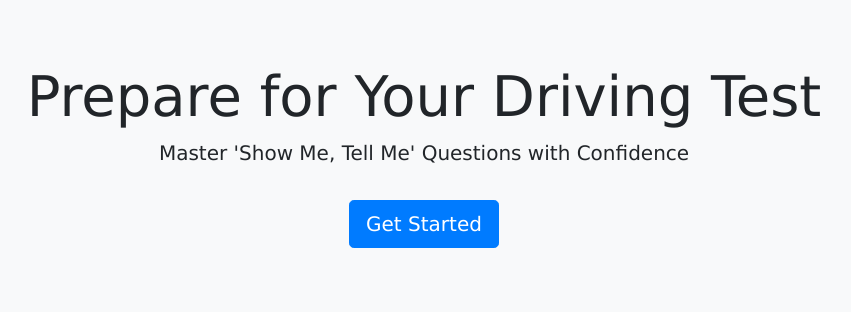
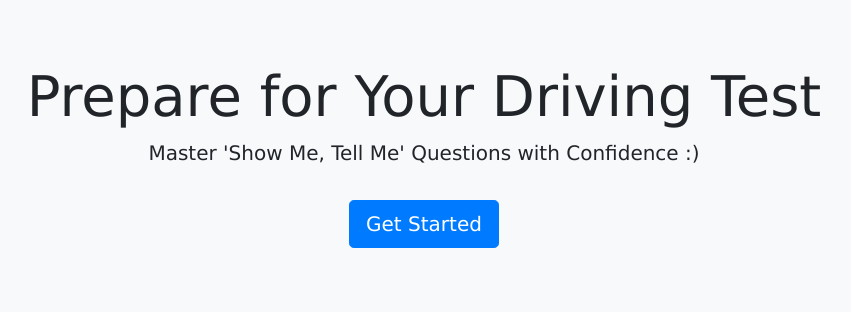
Before and after one commit to 0ClaytonBigsby0/questions, a Django app: page / in a window 1280 px wide. Shown: the part 119-453 px from the top of the page, without its empty margins (216-1067 px from the left). Run offline with Django 5.2, Linux system fonts and the light colour scheme; some libraries are stand-ins or nearby versions.

```diff
--- a/templates/landing_page.html
+++ b/templates/landing_page.html
@@ -10,7 +10,7 @@
     <header class="jumbotron jumbotron-fluid text-center bg-light">
         <div class="container">
             <h1 class="display-4">Prepare for Your Driving Test</h1>
-            <p class="lead">Master 'Show Me, Tell Me' Questions with Confidence</p>
+            <p class="lead">Master 'Show Me, Tell Me' Questions with Confidence :)</p>
             <a href="{% url 'test_overview' %}" class="btn btn-primary btn-lg mt-3">Get Started</a>
         </div>
     </header>
```
